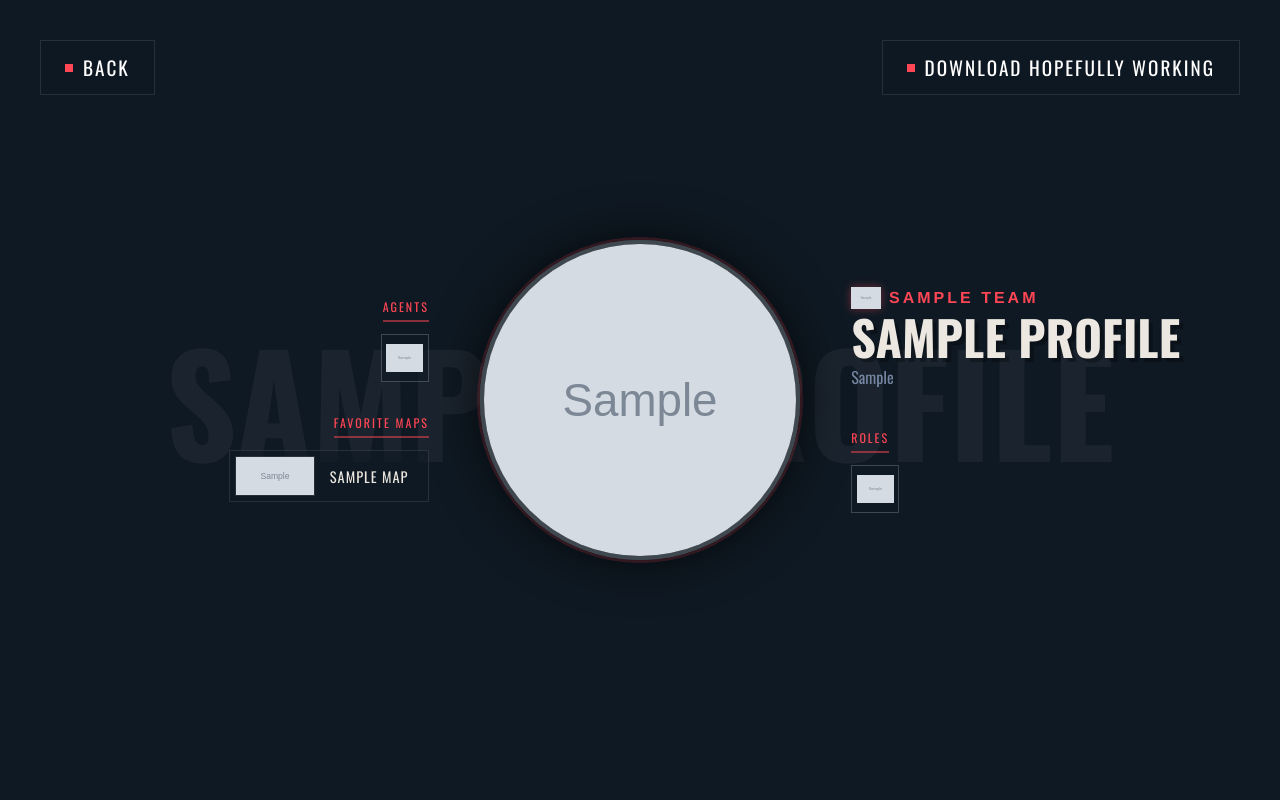
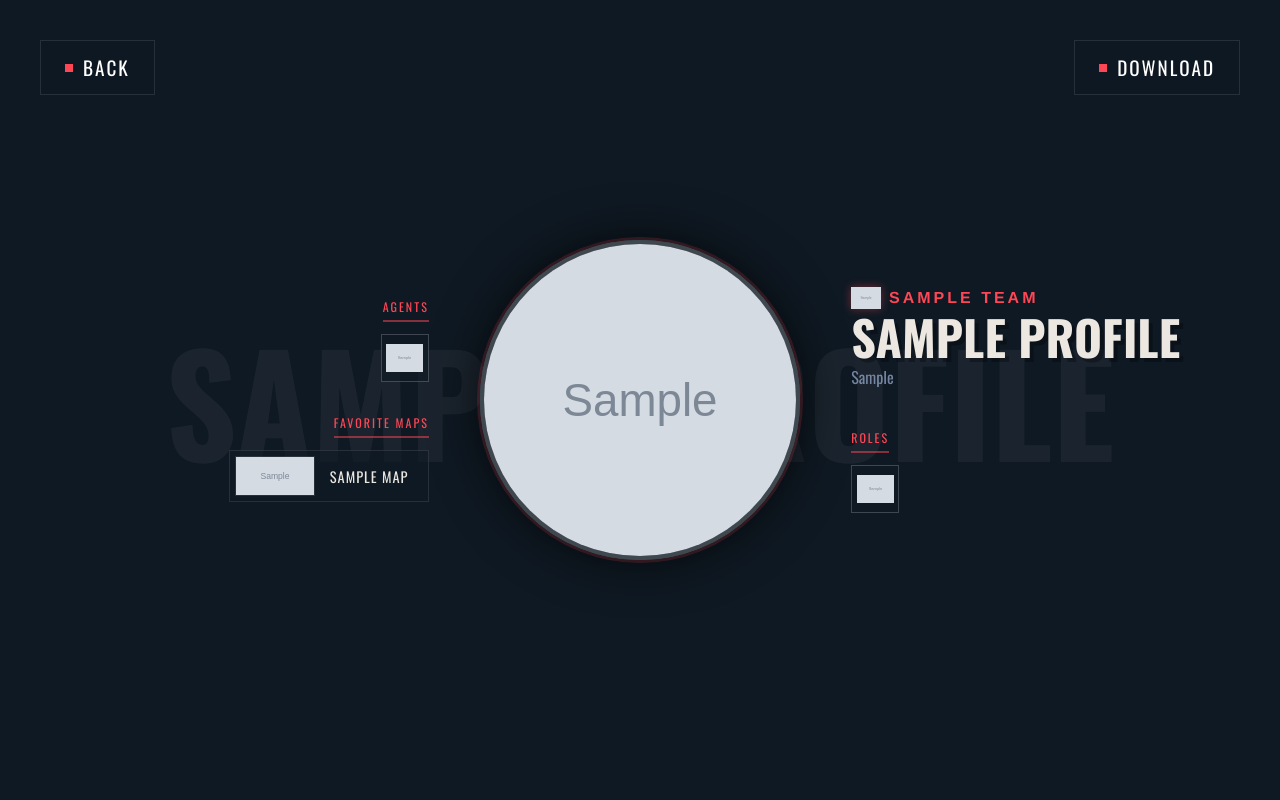
Before and after one commit to bismalaja/valo_playercard, a Django app: page /profile/1/card/ in a window 1280 px wide. Run offline with Django 4.2, Linux system fonts and the light colour scheme; tables that the repository leaves empty hold one stand-in row (values such as "Sample post"); grey boxes marked "Sample" are stand-in pictures; some libraries are stand-ins or nearby versions.

Commit message:
FINALLLLLLLLLLLLL

```diff
--- a/profiles/templates/profiles/card_profile.html
+++ b/profiles/templates/profiles/card_profile.html
@@ -630,7 +630,7 @@
 
     <a href="{% url 'card_download' profile.id %}" class="download-btn" id="downloadBtn">
         <span></span>
-        DOWNLOAD hopefully working
+        DOWNLOAD
     </a>
 
     <!-- Download Progress Modal -->
```
